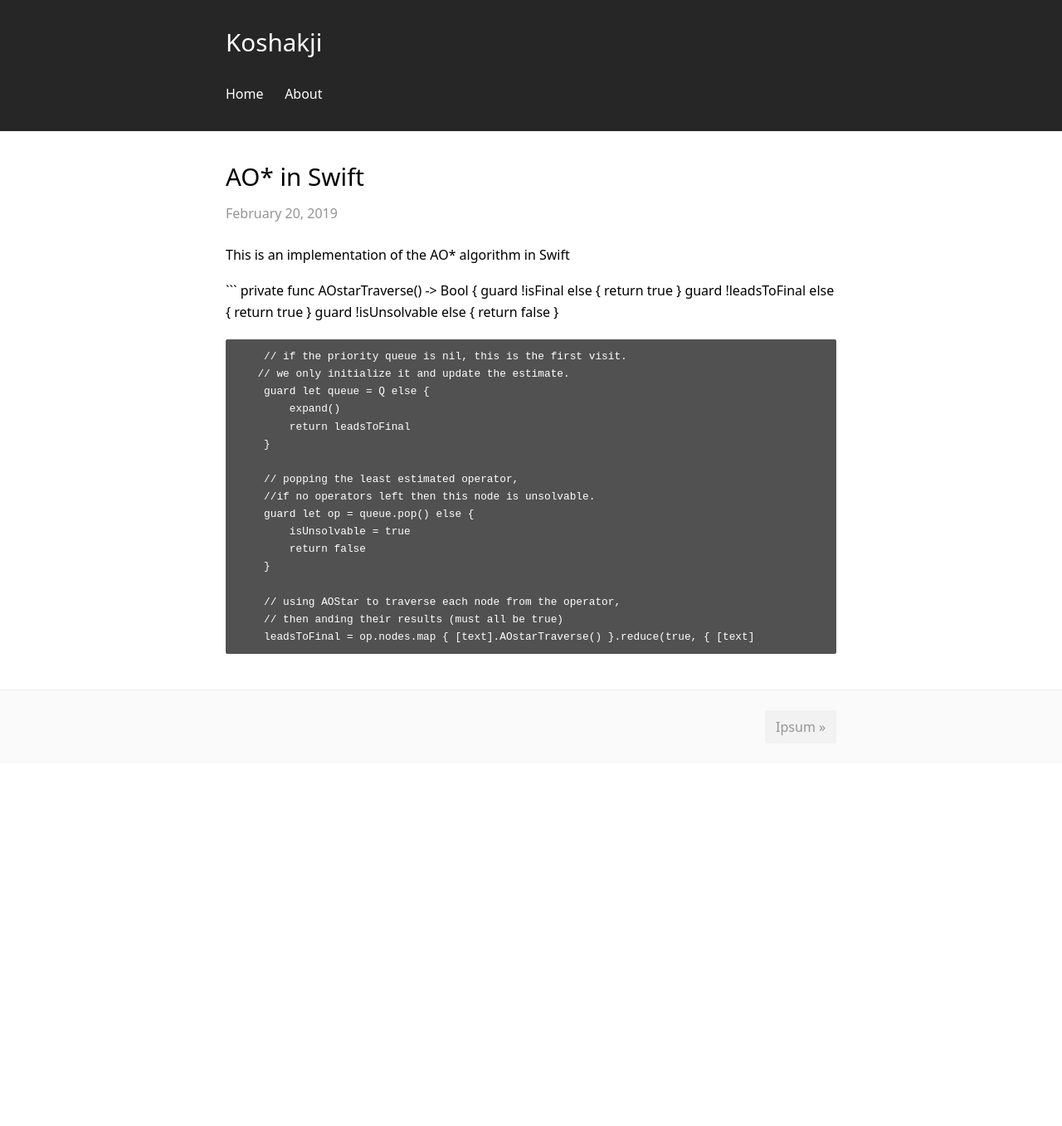
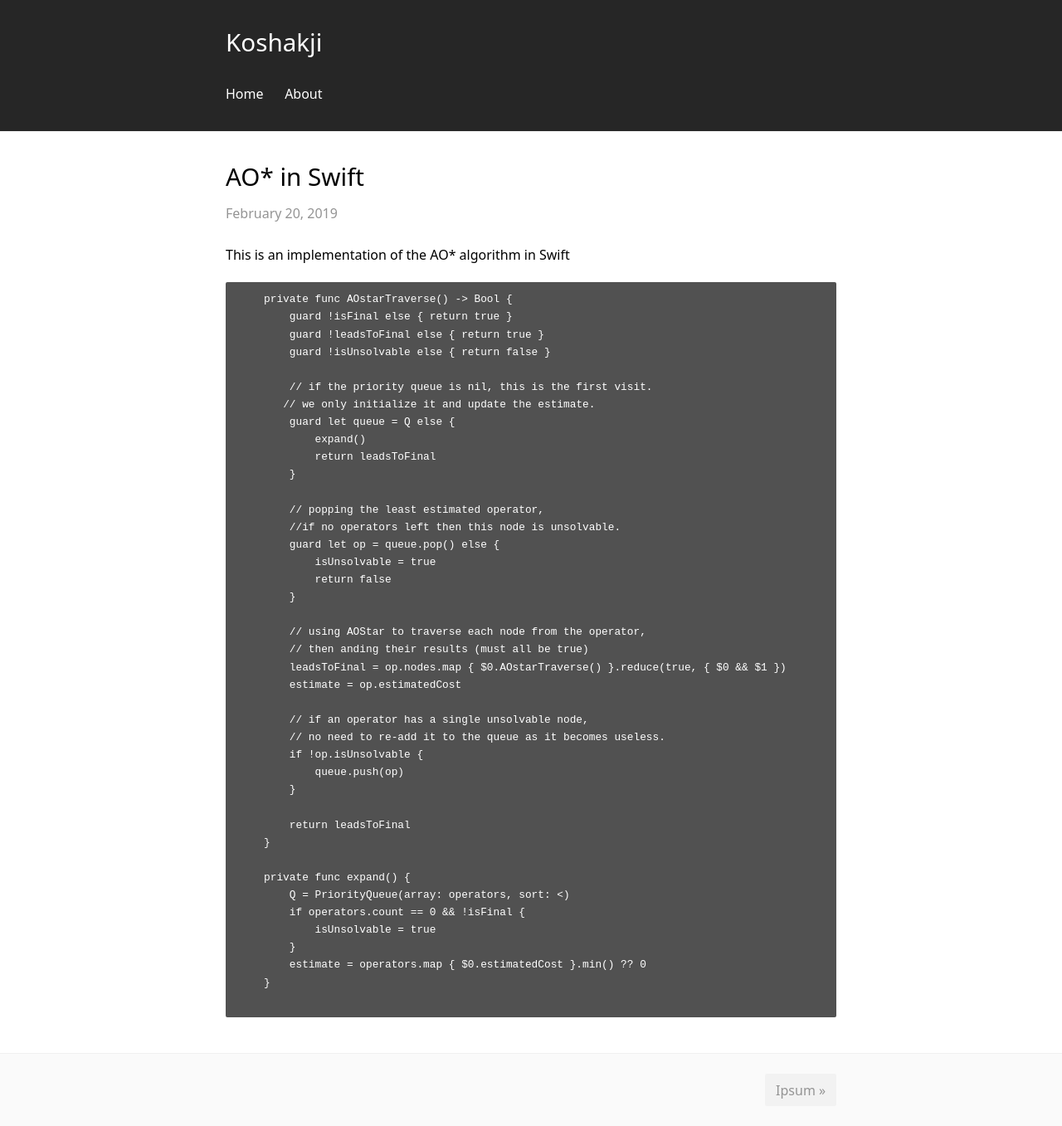
Before and after one commit to koshakji/koshakji.github.io, a Jekyll site: the page built from _posts/2019-02-20-ao.md, in a window 1280 px wide. Shown: the whole page at 83% size. Built offline with Jekyll 4.4.1, drawn with Linux system fonts in a browser that asks for light colours; before the commit the page ends 920 px from its top, so only the background shows below that.

Commit message:
re added code

````diff
--- a/_posts/2019-02-20-ao.md
+++ b/_posts/2019-02-20-ao.md
@@ -9,7 +9,7 @@ date: 2019-02-20 22:50:53
 This is an implementation of the AO* algorithm in Swift
 
 ```
-private func AOstarTraverse() -> Bool {
+    private func AOstarTraverse() -> Bool {
         guard !isFinal else { return true }
         guard !leadsToFinal else { return true }
         guard !isUnsolvable else { return false }
@@ -30,4 +30,24 @@ private func AOstarTraverse() -> Bool {
 
         // using AOStar to traverse each node from the operator,
         // then anding their results (must all be true)
-        leadsToFinal = op.nodes.map { [text].AOstarTraverse() }.reduce(true, { [text]
+        leadsToFinal = op.nodes.map { $0.AOstarTraverse() }.reduce(true, { $0 && $1 })
+        estimate = op.estimatedCost
+
+        // if an operator has a single unsolvable node,
+        // no need to re-add it to the queue as it becomes useless.
+        if !op.isUnsolvable {
+            queue.push(op)
+        }
+
+        return leadsToFinal
+    }
+
+    private func expand() {
+        Q = PriorityQueue(array: operators, sort: <)
+        if operators.count == 0 && !isFinal {
+            isUnsolvable = true
+        }
+        estimate = operators.map { $0.estimatedCost }.min() ?? 0
+    }
+
+```
````
